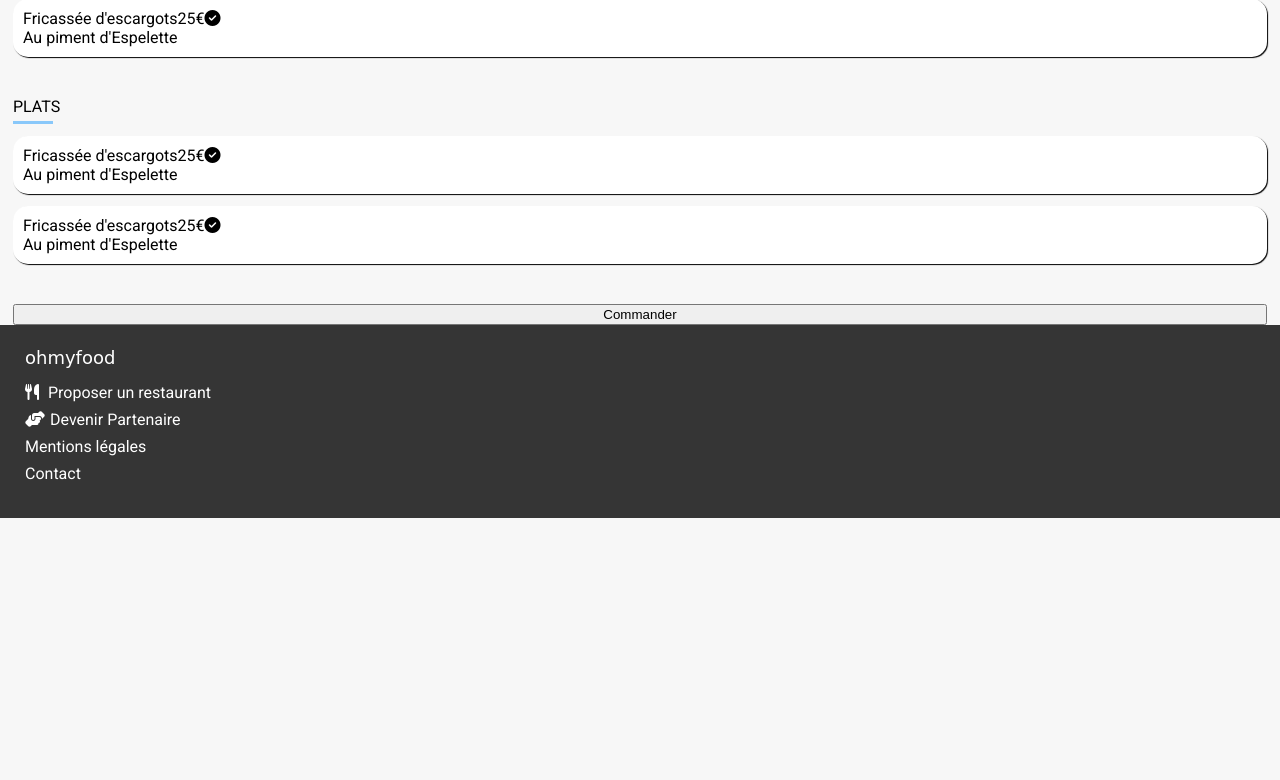
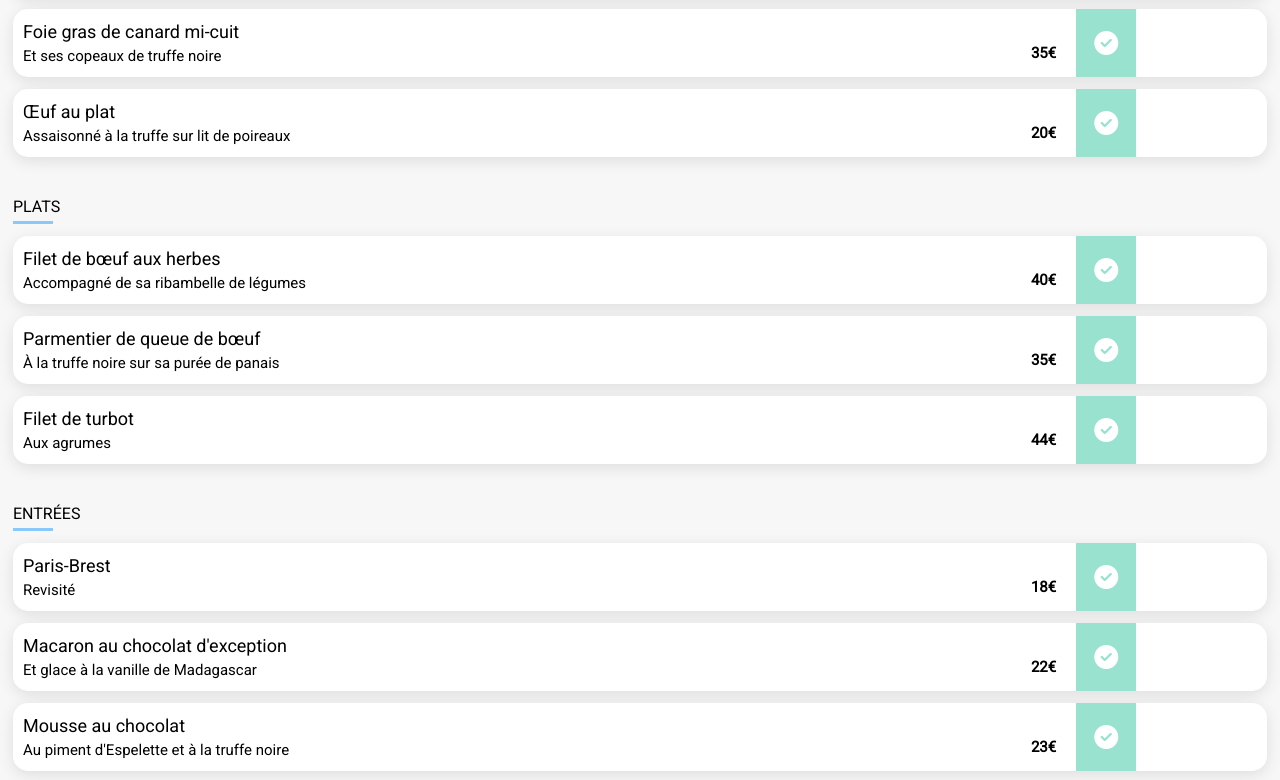
Before and after one commit to Dam-C/OC_Projet_04, a plain HTML site: page restaurants/restaurant_la-palette.html in a window 1280 px wide. Shown: the part 480-1260 px from the top of the page. Before the commit the page ends 998 px from the top, so only its background shows below. Drawn offline with Linux system fonts and the light colour scheme; a web font is replaced by a local one.

Commit message:
Layout page restaurant ok

```diff
--- a/restaurants/restaurant_la-palette.html
+++ b/restaurants/restaurant_la-palette.html
@@ -51,16 +51,27 @@
 
           <article class="menu-tile">
             <div class="menu-tile__text">
-              <h4 class="menu-tile__text--maintext">Fricassée d'escargots</h4>
-              <p class="menu-tile__text--subtext">Au piment d'Espelette</p>
+              <h4 class="menu-tile__text--maintext">Foie gras de canard mi-cuit</h4>
+              <p class="menu-tile__text--subtext">Et ses copeaux de truffe noire</p>
             </div>
-            <p class="menu-tile__price">25€</p>
+            <p class="menu-tile__price">35€</p>
             <div class="menu-tile__ok">
               <i class="fa-solid fa-circle-check"></i>
             </div>
           </article>
 
+          <article class="menu-tile">
+            <div class="menu-tile__text">
+              <h4 class="menu-tile__text--maintext">Œuf au plat</h4>
+              <p class="menu-tile__text--subtext">Assaisonné à la truffe sur lit de poireaux</p>
+            </div>
+            <p class="menu-tile__price">20€</p>
+            <div class="menu-tile__ok">
+              <i class="fa-solid fa-circle-check"></i>
+            </div>
+          </article>
         </section>
+
         <section class="menu-part">
           <div class="menu-part__area">
             <h3 class="menu-part__title">Plats</h3>
@@ -69,10 +80,10 @@
 
           <article class="menu-tile">
             <div class="menu-tile__text">
-              <h4 class="menu-tile__text--maintext">Fricassée d'escargots</h4>
-              <p class="menu-tile__text--subtext">Au piment d'Espelette</p>
+              <h4 class="menu-tile__text--maintext">Filet de bœuf aux herbes</h4>
+              <p class="menu-tile__text--subtext">Accompagné de sa ribambelle de légumes</p>
             </div>
-            <p class="menu-tile__price">25€</p>
+            <p class="menu-tile__price">40€</p>
             <div class="menu-tile__ok">
               <i class="fa-solid fa-circle-check"></i>
             </div>
@@ -80,16 +91,67 @@
 
           <article class="menu-tile">
             <div class="menu-tile__text">
-              <h4 class="menu-tile__text--maintext">Fricassée d'escargots</h4>
-              <p class="menu-tile__text--subtext">Au piment d'Espelette</p>
+              <h4 class="menu-tile__text--maintext">Parmentier de queue de bœuf</h4>
+              <p class="menu-tile__text--subtext">À la truffe noire sur sa purée de panais</p>
             </div>
-            <p class="menu-tile__price">25€</p>
+            <p class="menu-tile__price">35€</p>
             <div class="menu-tile__ok">
               <i class="fa-solid fa-circle-check"></i>
             </div>
           </article>
 
+          <article class="menu-tile">
+            <div class="menu-tile__text">
+              <h4 class="menu-tile__text--maintext">Filet de turbot</h4>
+              <p class="menu-tile__text--subtext">Aux agrumes</p>
+            </div>
+            <p class="menu-tile__price">44€</p>
+            <div class="menu-tile__ok">
+              <i class="fa-solid fa-circle-check"></i>
+            </div>
+          </article>
         </section>
+
+        <section class="menu-part">
+          <div class="menu-part__area">
+            <h3 class="menu-part__title">Entrées</h3>
+            <div class="menu-part__title-line"></div>
+          </div>
+
+          <article class="menu-tile">
+            <div class="menu-tile__text">
+              <h4 class="menu-tile__text--maintext">Paris-Brest</h4>
+              <p class="menu-tile__text--subtext">Revisité</p>
+            </div>
+            <p class="menu-tile__price">18€</p>
+            <div class="menu-tile__ok">
+              <i class="fa-solid fa-circle-check"></i>
+            </div>
+          </article>
+
+          <article class="menu-tile">
+            <div class="menu-tile__text">
+              <h4 class="menu-tile__text--maintext">Macaron au chocolat d'exception</h4>
+              <p class="menu-tile__text--subtext">Et glace à la vanille de Madagascar</p>
+            </div>
+            <p class="menu-tile__price">22€</p>
+            <div class="menu-tile__ok">
+              <i class="fa-solid fa-circle-check"></i>
+            </div>
+          </article>
+
+          <article class="menu-tile">
+            <div class="menu-tile__text">
+              <h4 class="menu-tile__text--maintext">Mousse au chocolat</h4>
+              <p class="menu-tile__text--subtext">Au piment d'Espelette et à la truffe noire</p>
+            </div>
+            <p class="menu-tile__price">23€</p>
+            <div class="menu-tile__ok">
+              <i class="fa-solid fa-circle-check"></i>
+            </div>
+          </article>
+        </section>
+
         <button class="menu__button">Commander</button>
       </section>
     </main>
--- a/sass/Base/_typo.scss
+++ b/sass/Base/_typo.scss
@@ -112,11 +112,18 @@ body, {
 @mixin mob_font_epdtitle {
     font-size: 1.125rem;
     font-weight: 500;
+    margin-bottom: 5px;
+    white-space: nowrap;
+    overflow: hidden;
+    text-overflow: ellipsis;
 }
 
 @mixin mob_font_epdsubtext {
     font-size: 0.9375rem;
     font-weight: 300;
+    white-space: nowrap;
+    overflow: hidden;
+    text-overflow: ellipsis;
 }
 
 @mixin mob_font_epdsubprice {
--- a/sass/Utils/_mixins.scss
+++ b/sass/Utils/_mixins.scss
@@ -14,3 +14,17 @@
     margin-left: 13px;
     margin-right: 13px;
 }
+
+@mixin flex-centering-menus {
+    display: flex;
+    flex-direction: column;
+    padding: 12px 10px 12px 10px;
+}
+
+@mixin flex-centering-menus-price {
+    display: flex;
+    flex-direction: column;
+    align-items: flex-end;
+    justify-content:end;
+    padding: 0 20px 15px 0 ;
+}
--- a/sass/main.scss
+++ b/sass/main.scss
@@ -14,7 +14,9 @@
 @import "./layout/form";
 
 
-
+* {
+    box-sizing: border-box;
+}
 
 body {
     background-color: $background-color;
@@ -149,11 +151,15 @@ body {
 }
 
 .menu {
-    margin-top: 20px;
+    margin: 20px 0 40px 0;
     @include margin-sides-menu;
     display:flex;
     flex-direction: column;
     gap: 40px;
+    &__button {
+        width: 186px;
+        @include button;
+    }
 }
 
 .menu-part {
@@ -177,26 +183,35 @@ body {
 .menu-tile {
     background-color: #ffffff;
     border-radius: 15px;
-    box-shadow: 1px 1px 1px rgba(0, 0, 0, 1.0);
+    box-shadow: 0px 4px 15px rgba(0, 0, 0, .1);
     overflow: hidden;
-    padding: 10px;
     display: flex;
     &__text{
-
+        width: 80%;
+        min-width: 0;
+        @include flex-centering-menus;
         &--maintext {
-
+            @include mob_font_epdtitle;
         }
         &--subtext{
-
+            @include mob_font_epdsubtext;
         }
     }
     &__price {
-
+        background-color: #ffffff;
+        width: 60px;
+        @include mob_font_epdsubprice;
+        @include flex-centering-menus-price;
     }
     &__ok {
-
+        width: 60px;
+        @include flex-centering-in-bloc;
+        background-color: $color-ter;
+        & .fa-circle-check {
+            font-size: 1.5em;
+            color: #ffffff;
+        }
     }
-
 }
 
 
```
Also changed, not shown: assets/css/style.css, 1 other file.
